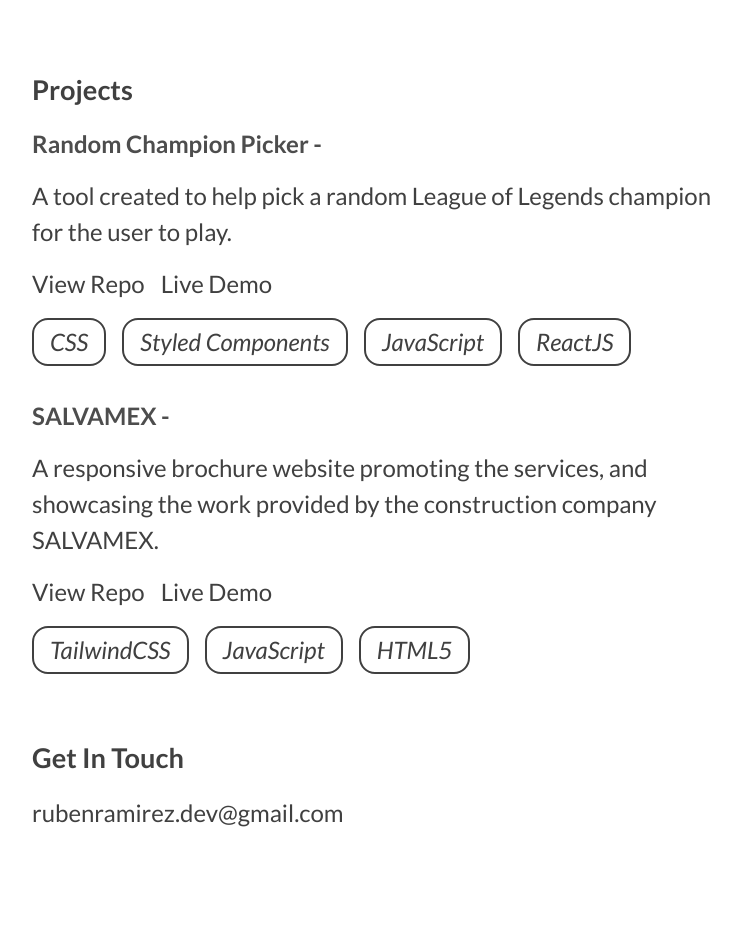
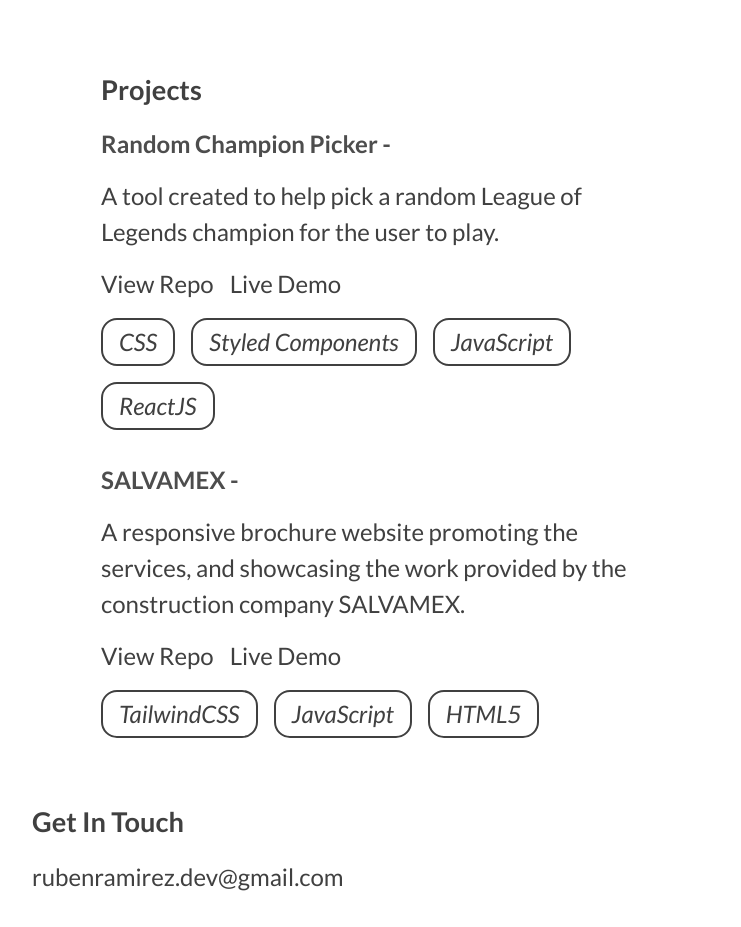
Before and after one commit to rramirez216/rubenramirezdev, a React (Create React App) app: page / in a window 1280 px wide. Shown: the part 1043-1970 px from the top of the page, without its empty margins (264-1005 px from the left). Before the commit the page ends 1906 px from the top, so only its background shows below. Built offline with nearby package versions, Linux system fonts and the light colour scheme.

Commit message:
some changes

```diff
--- a/src/components/Project.js
+++ b/src/components/Project.js
@@ -24,11 +24,11 @@
   display: flex;
   flex-flow: column;
   gap: 16px;
+  max-width: 550px;
 `
 const Title = styled.h3`
   font-size: 1.5rem;
   color: hsl(0, 0%, 30%);
-  /* width: 100%; */
 `
 const Stack = styled.div`
   display: flex;
```
